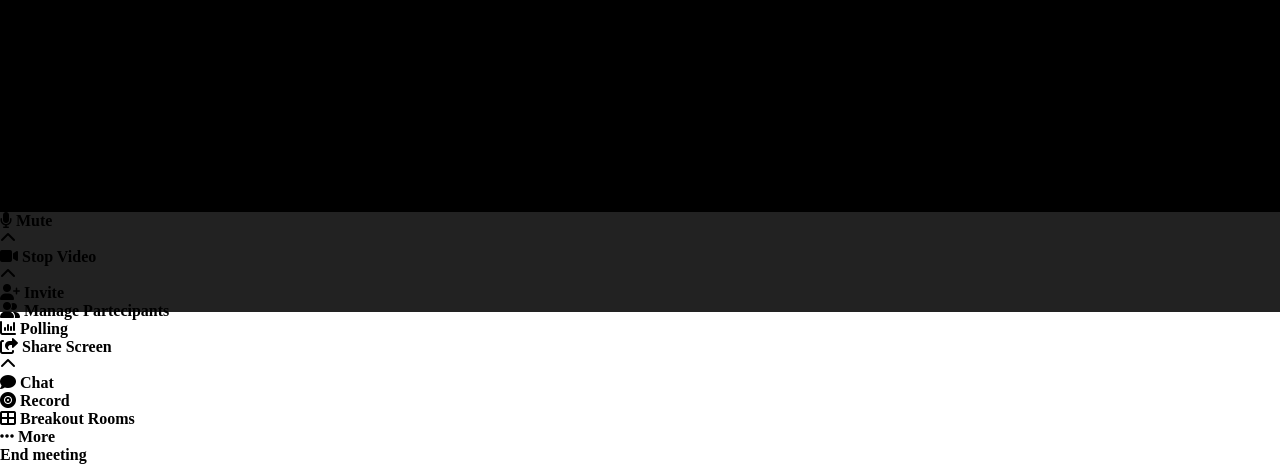
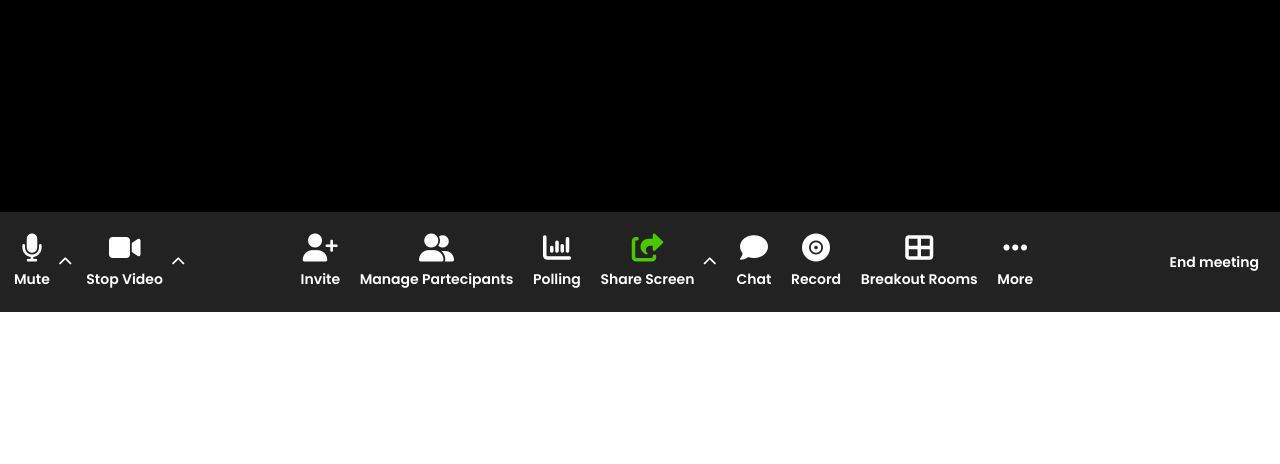
Before and after one commit to giovannimariaciclosi/html-css-zoom, a plain HTML site: page index.html in a window 1280 px wide. Shown: the part 488-952 px from the top of the page. After the commit the page ends 800 px from the top, so only its background shows below. Drawn offline with Linux system fonts and the light colour scheme.

Commit message:
feat: controls bar completed

```diff
--- a/css/style.css
+++ b/css/style.css
@@ -2,6 +2,25 @@
   margin: 0;
   padding: 0;
   box-sizing: border-box;
+}
+
+body {
+  color: white;
+  font-family: 'Poppins', sans-serif;
+  font-size: 14px;
+}
+
+.fa-solid {
+  color: white;
+  font-size: 2em;
+}
+
+.fa-chevron-up {
+font-size: 1em;
+}
+
+.fa-share-from-square {
+  color: #4bc800;
 }
 
 .container {
@@ -15,6 +34,59 @@
 
 .player {
   height: 100px;
+  background-color: #222222;
   display: flex;
-  background-color: #222222;
+  align-items: center;
 }
+
+.controls {
+  width: 100%;
+  height: 100%;
+  display: flex;
+  justify-content: space-between;
+  align-items: center;
+  margin-left: 1em;
+}
+
+.left-controls {
+  display: flex;
+  align-items: center;
+  gap: 1em;
+}
+
+.center-controls {
+  display: flex;
+  align-items: center;
+  gap: 1.4em;
+}
+
+.right-controls {
+  /* position: relative; */
+  height: 100%;
+  padding: 0 1.5em;
+  display: flex;
+  align-items: center;
+  color: white;
+  transition: color .3s; background-color: .3s;
+  cursor: pointer;
+}
+
+.right-controls:hover {
+  color: red;
+  background-color: #4a4a4a;
+}
+
+.icon-container {
+  display: flex;
+  flex-direction: column;
+  align-items: center;
+  gap: 0.5em;
+  cursor: pointer;
+}
+
+.chevron {
+  display: flex;
+  align-items: center;
+  gap: 0.6em;
+  cursor: pointer;
+}
--- a/index.html
+++ b/index.html
@@ -8,6 +8,10 @@
 
   <link rel="stylesheet" href="https://cdnjs.cloudflare.com/ajax/libs/font-awesome/6.2.1/css/all.min.css" integrity="sha512-MV7K8+y+gLIBoVD59lQIYicR65iaqukzvf/nwasF0nqhPay5w/9lJmVM2hMDcnK1OnMGCdVK+iQrJ7lzPJQd1w==" crossorigin="anonymous" referrerpolicy="no-referrer" />
 
+  <link rel="preconnect" href="https://fonts.googleapis.com">
+  <link rel="preconnect" href="https://fonts.gstatic.com" crossorigin>
+  <link href="https://fonts.googleapis.com/css2?family=Poppins:wght@400;600&display=swap" rel="stylesheet">
+
   <link rel="stylesheet" href="css/style.css">
 </head>
 <body>
@@ -17,15 +21,18 @@
     </div>
     <div class="player">
       <div class="controls">
+
         <div class="left-controls">
-          <div class="microphone">
+
+          <div class="microphone chevron">
             <div class="icon-container">
               <i class="fa-solid fa-microphone"></i>
               <strong>Mute</strong>
             </div>
             <i class="fa-solid fa-chevron-up"></i>
           </div>
-          <div class="webcam">
+
+          <div class="webcam chevron">
             <div class="icon-container">
               <i class="fa-solid fa-video"></i>
               <strong>Stop Video</strong>
@@ -33,47 +40,59 @@
             <i class="fa-solid fa-chevron-up"></i>
           </div>
         </div>
+
         <div class="center-controls">
-          <div class="invite">
+
+          <div class="invite icon-container">
             <i class="fa-solid fa-user-plus"></i>
             <strong>Invite</strong>
           </div>
-          <div class="partecipants">
+
+          <div class="partecipants icon-container">
             <i class="fa-solid fa-user-group"></i>
             <strong>Manage Partecipants</strong>
           </div>
-          <div class="polling">
+
+          <div class="polling icon-container">
             <i class="fa-solid fa-chart-column"></i>
             <strong>Polling</strong>
           </div>
-          <div class="share-screen">
+
+          <div class="share-screen chevron">
             <div class="icon-container">
               <i class="fa-solid fa-share-from-square"></i>
               <strong>Share Screen</strong>
             </div>
             <i class="fa-solid fa-chevron-up"></i>
           </div>
-          <div class="chat">
+
+          <div class="chat icon-container">
             <i class="fa-solid fa-comment"></i>
             <strong>Chat</strong>
           </div>
-          <div class="record">
+
+          <div class="record icon-container">
             <i class="fa-solid fa-record-vinyl"></i>
             <strong>Record</strong>
           </div>
-          <div class="breakout-rooms">
+
+          <div class="breakout-rooms icon-container">
             <i class="fa-solid fa-table-cells-large"></i>
             <strong>Breakout Rooms</strong>
           </div>
-          <div class="more">
+
+          <div class="more icon-container">
             <i class="fa-solid fa-ellipsis"></i>
             <strong>More</strong>
           </div>
         </div>
+
         <div class="right-controls">
+
           <div class="end-meeting">
             <strong>End meeting</strong>
           </div>
+
         </div>
       </div>
     </div>
```
